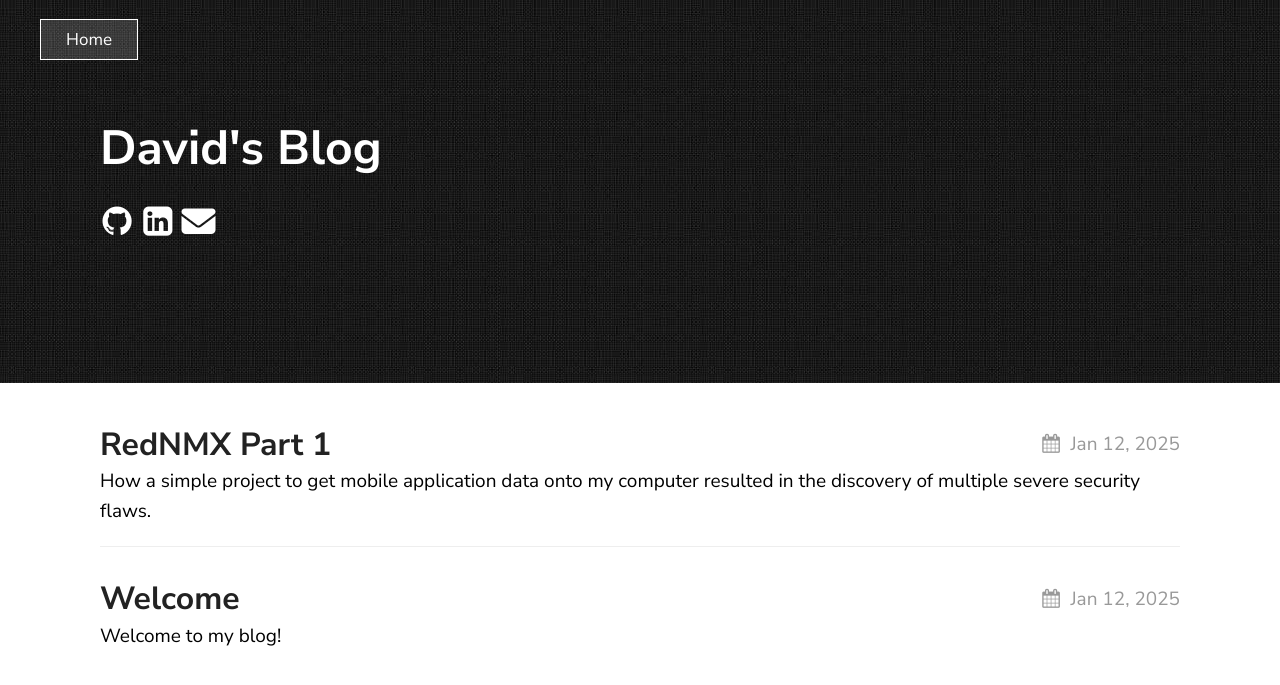
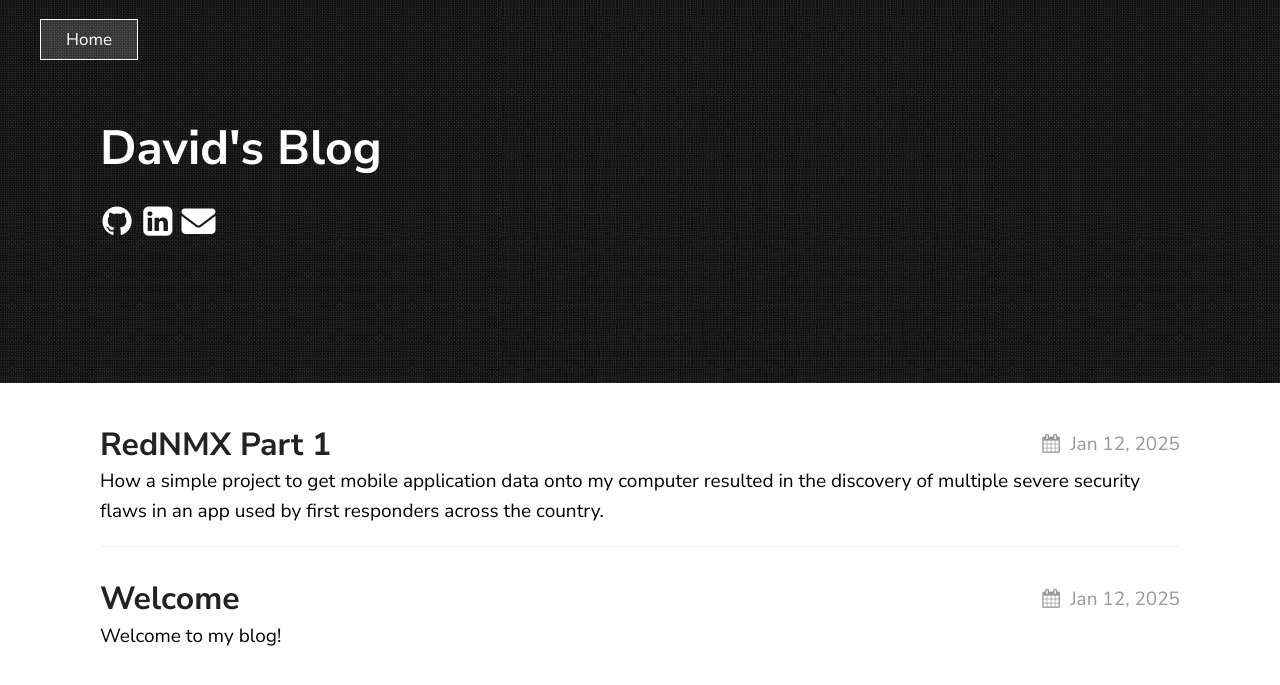
Before and after one commit to DavidHenry2410/davidhenry2410.github.io, a Jekyll site: the page built from index.md, in a window 1280 px wide. Shown: the top 685 px of the page. Built offline with Jekyll 4.4.1, drawn with Linux system fonts in a browser that asks for light colours.

Commit message:
Updated excerpt

```diff
--- a/_posts/2025-1-12-RedNMX-Part1.markdown
+++ b/_posts/2025-1-12-RedNMX-Part1.markdown
@@ -4,7 +4,7 @@ title:  "RedNMX Part 1"
 description: Security flaws for first responders. Unauthenticated access.
 date:   2025-1-12 14:00:00 -0500
 categories: Security
-excerpt: How a simple project to get mobile application data onto my computer resulted in the discovery of multiple severe security flaws.
+excerpt: How a simple project to get mobile application data onto my computer resulted in the discovery of multiple severe security flaws in an app used by first responders across the country.
 ---
 
 
```
